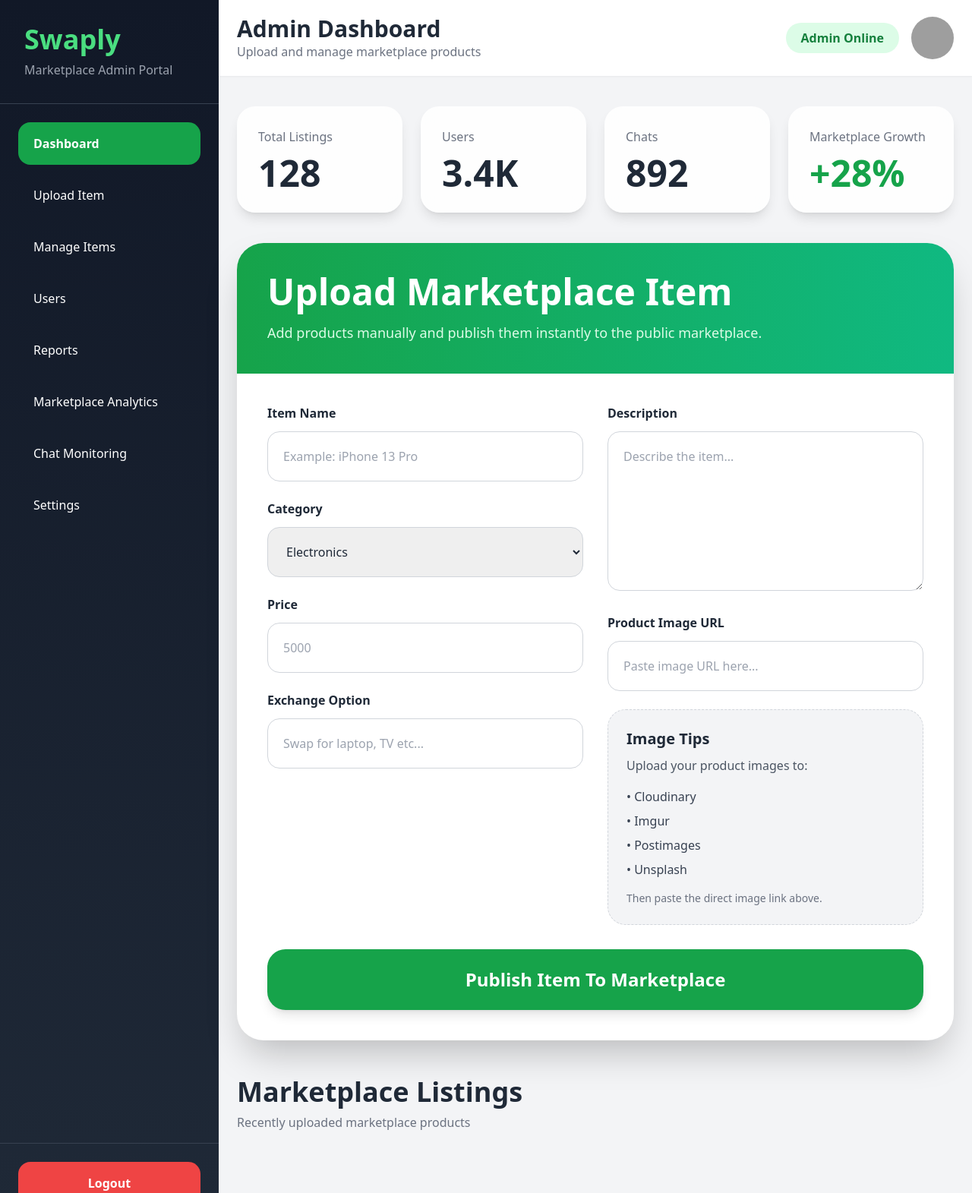
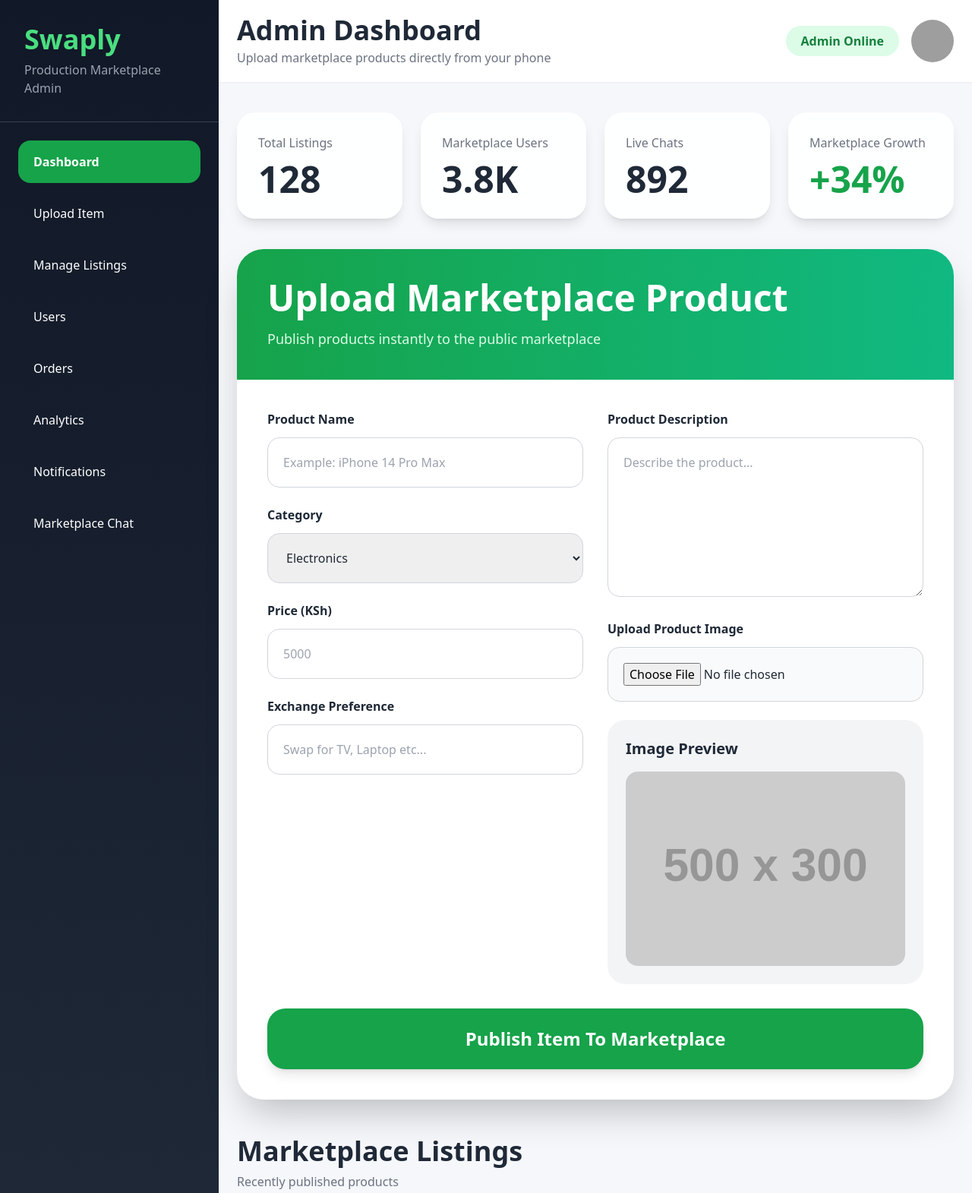
Before and after one commit to ju926/swaply-admin, a plain HTML site: page index.html in a window 1280 px wide. Shown: the top 1571 px of the page at 76% size. Drawn offline with nearby package versions, Linux system fonts and the light colour scheme; no server answers; grey boxes are pictures that could not be loaded; placeholder pictures from the web are drawn by us.

Commit message:
Update index.html

```diff
--- a/index.html
+++ b/index.html
@@ -1,7 +1,7 @@
 <!DOCTYPE html>
 <html lang="en">
 <head>
-  <meta charset="UTF-8" />
+  <meta charset="UTF-8"/>
   <meta name="viewport" content="width=device-width, initial-scale=1.0"/>
   <title>Swaply Admin Portal</title>
 
@@ -9,41 +9,42 @@
 
   <style>
     body{
-      background:#f3f4f6;
+      background:#f5f7fb;
+    }
+
+    .sidebar{
+      background:linear-gradient(to bottom,#111827,#1f2937);
     }
 
     .glass{
-      background: rgba(255,255,255,0.85);
-      backdrop-filter: blur(12px);
-    }
-
-    .sidebar{
-      background: linear-gradient(to bottom,#111827,#1f2937);
+      background:rgba(255,255,255,0.9);
+      backdrop-filter:blur(10px);
     }
 
     .card-hover:hover{
-      transform: translateY(-4px);
-      transition: 0.3s;
+      transform:translateY(-5px);
+      transition:0.3s;
     }
   </style>
 </head>
 
 <body class="text-gray-800">
 
-<!-- MAIN -->
 <div class="flex min-h-screen">
 
   <!-- SIDEBAR -->
-  <aside class="sidebar w-72 text-white hidden lg:flex flex-col">
+  <aside class="sidebar w-72 hidden lg:flex flex-col text-white">
 
     <div class="p-8 border-b border-gray-700">
+
       <h1 class="text-4xl font-black text-green-400">
         Swaply
       </h1>
 
       <p class="text-gray-400 mt-2">
-        Marketplace Admin Portal
+        Production Marketplace Admin
       </p>
+
     </div>
 
     <nav class="flex-1 p-6 space-y-3">
@@ -57,7 +58,7 @@
       </a>
 
       <a href="#items" class="block hover:bg-gray-800 px-5 py-4 rounded-2xl transition">
-        Manage Items
+        Manage Listings
       </a>
 
       <a href="#" class="block hover:bg-gray-800 px-5 py-4 rounded-2xl transition">
@@ -65,28 +66,29 @@
       </a>
 
       <a href="#" class="block hover:bg-gray-800 px-5 py-4 rounded-2xl transition">
-        Reports
+        Orders
       </a>
 
       <a href="#" class="block hover:bg-gray-800 px-5 py-4 rounded-2xl transition">
-        Marketplace Analytics
+        Analytics
       </a>
 
       <a href="#" class="block hover:bg-gray-800 px-5 py-4 rounded-2xl transition">
-        Chat Monitoring
+        Notifications
       </a>
 
       <a href="#" class="block hover:bg-gray-800 px-5 py-4 rounded-2xl transition">
-        Settings
+        Marketplace Chat
       </a>
 
     </nav>
 
     <div class="p-6 border-t border-gray-700">
-      <button
-        class="w-full bg-red-500 hover:bg-red-600 py-4 rounded-2xl font-bold">
+
+      <button class="w-full bg-red-500 hover:bg-red-600 py-4 rounded-2xl font-bold">
         Logout
       </button>
+
     </div>
 
   </aside>
@@ -94,18 +96,21 @@
   <!-- CONTENT -->
   <main class="flex-1">
 
-    <!-- TOPBAR -->
-    <header class="bg-white shadow-sm sticky top-0 z-50">
+    <!-- HEADER -->
+    <header class="bg-white sticky top-0 z-50 shadow-sm">
+
       <div class="max-w-7xl mx-auto px-6 py-5 flex items-center justify-between">
 
         <div>
-          <h2 class="text-3xl font-black">
+
+          <h2 class="text-4xl font-black">
             Admin Dashboard
           </h2>
 
-          <p class="text-gray-500">
-            Upload and manage marketplace products
+          <p class="text-gray-500 mt-1">
+            Upload marketplace products directly from your phone
           </p>
+
         </div>
 
         <div class="flex items-center gap-4">
@@ -122,6 +127,7 @@
         </div>
 
       </div>
+
     </header>
 
     <!-- STATS -->
@@ -135,19 +141,19 @@
         </div>
 
         <div class="glass rounded-3xl p-7 shadow-lg card-hover">
-          <p class="text-gray-500">Users</p>
-          <h3 class="text-5xl font-black mt-3">3.4K</h3>
+          <p class="text-gray-500">Marketplace Users</p>
+          <h3 class="text-5xl font-black mt-3">3.8K</h3>
         </div>
 
         <div class="glass rounded-3xl p-7 shadow-lg card-hover">
-          <p class="text-gray-500">Chats</p>
+          <p class="text-gray-500">Live Chats</p>
           <h3 class="text-5xl font-black mt-3">892</h3>
         </div>
 
         <div class="glass rounded-3xl p-7 shadow-lg card-hover">
           <p class="text-gray-500">Marketplace Growth</p>
           <h3 class="text-5xl font-black mt-3 text-green-600">
-            +28%
+            +34%
           </h3>
         </div>
 
@@ -155,7 +161,7 @@
 
     </section>
 
-    <!-- UPLOAD SECTION -->
+    <!-- UPLOAD -->
     <section id="upload" class="max-w-7xl mx-auto px-6 pb-12">
 
       <div class="bg-white rounded-[35px] shadow-2xl overflow-hidden">
@@ -163,11 +169,11 @@
         <div class="bg-gradient-to-r from-green-600 to-emerald-500 p-10 text-white">
 
           <h2 class="text-5xl font-black mb-4">
-            Upload Marketplace Item
+            Upload Marketplace Product
           </h2>
 
           <p class="text-green-100 text-lg">
-            Add products manually and publish them instantly to the public marketplace.
+            Publish products instantly to the public marketplace
           </p>
 
         </div>
@@ -180,19 +186,22 @@
             <div class="space-y-6">
 
               <div>
+
                 <label class="font-bold block mb-3">
-                  Item Name
+                  Product Name
                 </label>
 
                 <input
                   type="text"
                   id="name"
-                  placeholder="Example: iPhone 13 Pro"
+                  placeholder="Example: iPhone 14 Pro Max"
                   class="w-full p-5 rounded-2xl border border-gray-300 focus:outline-none focus:ring-4 focus:ring-green-200"
                 />
+
               </div>
 
               <div>
+
                 <label class="font-bold block mb-3">
                   Category
                 </label>
@@ -204,16 +213,18 @@
                   <option>Electronics</option>
                   <option>Fashion</option>
                   <option>Furniture</option>
+                  <option>Gaming</option>
+                  <option>Kitchen</option>
                   <option>Books</option>
-                  <option>Kitchen</option>
-                  <option>Gaming</option>
                   <option>Vehicles</option>
                 </select>
+
               </div>
 
               <div>
+
                 <label class="font-bold block mb-3">
-                  Price
+                  Price (KSh)
                 </label>
 
                 <input
@@ -222,19 +233,22 @@
                   placeholder="5000"
                   class="w-full p-5 rounded-2xl border border-gray-300 focus:outline-none focus:ring-4 focus:ring-green-200"
                 />
+
               </div>
 
               <div>
+
                 <label class="font-bold block mb-3">
-                  Exchange Option
+                  Exchange Preference
                 </label>
 
                 <input
                   type="text"
                   id="wanted"
-                  placeholder="Swap for laptop, TV etc..."
+                  placeholder="Swap for TV, Laptop etc..."
                   class="w-full p-5 rounded-2xl border border-gray-300 focus:outline-none focus:ring-4 focus:ring-green-200"
                 />
+
               </div>
 
             </div>
@@ -243,52 +257,48 @@
             <div class="space-y-6">
 
               <div>
+
                 <label class="font-bold block mb-3">
-                  Description
+                  Product Description
                 </label>
 
                 <textarea
                   id="description"
                   rows="7"
-                  placeholder="Describe the item..."
+                  placeholder="Describe the product..."
                   class="w-full p-5 rounded-2xl border border-gray-300 focus:outline-none focus:ring-4 focus:ring-green-200"
                 ></textarea>
+
               </div>
 
-              <!-- MANUAL IMAGE URL -->
+              <!-- DIRECT PHONE IMAGE UPLOAD -->
               <div>
+
                 <label class="font-bold block mb-3">
-                  Product Image URL
+                  Upload Product Image
                 </label>
 
                 <input
-                  type="text"
+                  type="file"
                   id="image"
-                  placeholder="Paste image URL here..."
-                  class="w-full p-5 rounded-2xl border border-gray-300 focus:outline-none focus:ring-4 focus:ring-green-200"
+                  accept="image/*"
+                  class="w-full p-5 rounded-2xl border border-gray-300 bg-gray-50"
                 />
+
               </div>
 
-              <div class="bg-gray-100 rounded-3xl p-6 border border-dashed border-gray-300">
+              <!-- PREVIEW -->
+              <div class="bg-gray-100 rounded-3xl p-6">
 
-                <h3 class="font-black text-xl mb-2">
-                  Image Tips
+                <h3 class="text-xl font-black mb-4">
+                  Image Preview
                 </h3>
 
-                <p class="text-gray-600 leading-relaxed">
-                  Upload your product images to:
-                </p>
-
-                <ul class="mt-4 text-gray-700 space-y-2">
-                  <li>• Cloudinary</li>
-                  <li>• Imgur</li>
-                  <li>• Postimages</li>
-                  <li>• Unsplash</li>
-                </ul>
-
-                <p class="text-sm text-gray-500 mt-4">
-                  Then paste the direct image link above.
-                </p>
+                <img
+                  id="preview"
+                  src="https://via.placeholder.com/500x300?text=Product+Preview"
+                  class="w-full h-64 object-cover rounded-2xl"
+                />
 
               </div>
 
@@ -319,13 +329,15 @@
       <div class="flex items-center justify-between mb-10">
 
         <div>
+
           <h2 class="text-4xl font-black">
             Marketplace Listings
           </h2>
 
           <p class="text-gray-500 mt-2">
-            Recently uploaded marketplace products
+            Recently published products
           </p>
+
         </div>
 
       </div>
@@ -343,30 +355,51 @@
 
 <!-- SCRIPT -->
 <script>
+
 const API = "https://traderbackend.onrender.com";
 
-const itemsContainer = document.getElementById("itemsContainer");
+const preview = document.getElementById("preview");
 
-async function loadItems() {
-  try {
+document.getElementById("image")
+.addEventListener("change", function(){
+
+  const file = this.files[0];
+
+  if(file){
+
+    preview.src = URL.createObjectURL(file);
+
+  }
+
+});
+
+async function loadItems(){
+
+  try{
+
     const res = await fetch(API + "/items");
+
     const items = await res.json();
 
-    itemsContainer.innerHTML = "";
+    const container = document.getElementById("itemsContainer");
+
+    container.innerHTML = "";
 
     items.reverse().forEach(item => {
 
-      itemsContainer.innerHTML += `
+      container.innerHTML += `
+
         <div class="bg-white rounded-[30px] overflow-hidden shadow-lg hover:shadow-2xl transition">
 
           <img
-            src="${item.image || 'https://images.unsplash.com/photo-1511707171634-5f897ff02aa9?q=80&w=1200&auto=format&fit=crop'}"
+            src="${item.image || 'https://images.unsplash.com/photo-1511707171634-5f897ff02aa9'}"
             class="w-full h-64 object-cover"
           />
 
           <div class="p-7">
 
             <div class="flex items-center justify-between mb-3">
+
               <h3 class="text-2xl font-black">
                 ${item.name}
               </h3>
@@ -374,14 +407,17 @@ async function loadItems() {
               <span class="bg-green-100 text-green-700 px-4 py-2 rounded-full text-sm font-bold">
                 ${item.category}
               </span>
+
             </div>
 
-            <p class="text-gray-600 mb-5 line-clamp-3">
+            <p class="text-gray-600 mb-5">
               ${item.description}
             </p>
 
             <div class="flex items-center justify-between mb-5">
+
               <div>
+
                 <p class="text-gray-400 text-sm">
                   Price
                 </p>
@@ -389,17 +425,21 @@ async function loadItems() {
                 <h4 class="text-3xl font-black text-green-600">
                   KSh ${item.price || 0}
                 </h4>
+
               </div>
 
               <div class="text-right">
+
                 <p class="text-gray-400 text-sm">
                   Exchange
                 </p>
 
                 <p class="font-semibold">
-                  ${item.wanted || "Any"}
+                  ${item.wanted || 'Any'}
                 </p>
+
               </div>
+
             </div>
 
             <button
@@ -411,12 +451,16 @@ async function loadItems() {
           </div>
 
         </div>
+
       `;
     });
 
-  } catch (err) {
+  } catch(err){
+
     console.log(err);
+
   }
+
 }
 
 document.getElementById("uploadForm")
@@ -424,45 +468,69 @@ document.getElementById("uploadForm")
 
   e.preventDefault();
 
+  const file = document.getElementById("image").files[0];
+
+  let imageURL = "";
+
+  if(file){
+
+    imageURL = URL.createObjectURL(file);
+
+  }
+
   const item = {
+
     name: document.getElementById("name").value,
     description: document.getElementById("description").value,
     category: document.getElementById("category").value,
     price: document.getElementById("price").value,
     wanted: document.getElementById("wanted").value,
-    image: document.getElementById("image").value
+    image: imageURL
+
   };
 
-  try {
+  try{
 
     const res = await fetch(API + "/items", {
-      method: "POST",
-      headers: {
-        "Content-Type": "application/json"
+
+      method:"POST",
+
+      headers:{
+        "Content-Type":"application/json"
       },
-      body: JSON.stringify(item)
+
+      body:JSON.stringify(item)
+
     });
 
     if(res.ok){
 
-      alert("✅ Item published successfully");
+      alert("✅ Product uploaded successfully");
 
       document.getElementById("uploadForm").reset();
+
+      preview.src =
+      "https://via.placeholder.com/500x300?text=Product+Preview";
 
       loadItems();
 
       window.scrollTo({
-        top: document.body.scrollHeight,
-        behavior: "smooth"
+        top:document.body.scrollHeight,
+        behavior:"smooth"
       });
 
     } else {
-      alert("❌ Failed to upload");
+
+      alert("❌ Upload failed");
+
     }
 
   } catch(err){
+
+    console.log(err);
+
     alert("❌ Server error");
-    console.log(err);
+
   }
 
 });
@@ -478,16 +546,21 @@ async function deleteItem(id){
     });
 
     if(res.ok){
+
       loadItems();
+
     }
 
-  }catch(err){
+  } catch(err){
+
     console.log(err);
+
   }
 
 }
 
 loadItems();
+
 </script>
 
 </body>
```
